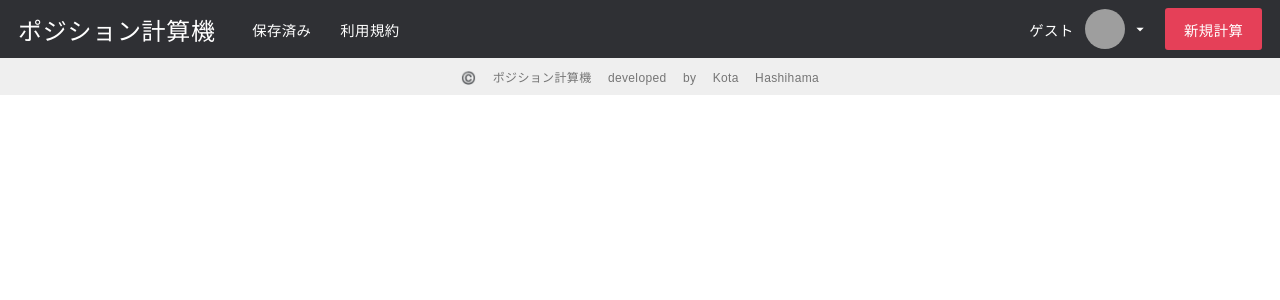
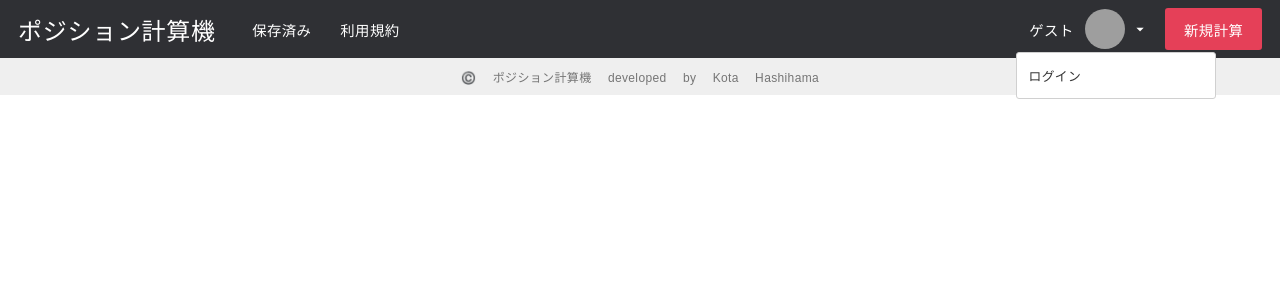
Before and after one commit to kotahashihama/fx-calculator-advanced, a Nuxt app: page /calculation in a window 1280 px wide. Both pictures are taken after a click on the button "ゲスト". Shown: the top 300 px of the page. Built offline with nearby package versions, Linux system fonts and the light colour scheme; grey boxes are pictures that could not be loaded.

Commit message:
ヘッダーのドロップダウンメニューを追加

```diff
--- /dev/null
+++ b/components/common/DropdownOverlay.vue
@@ -0,0 +1,17 @@
+<template>
+  <div
+    v-if="$store.state.showsDropdown"
+    class="dropdown-overlay"
+    @click="hideDropdown()"
+  ></div>
+</template>
+
+<script>
+export default {
+  methods: {
+    hideDropdown() {
+      this.$store.commit('hideDropdown')
+    }
+  }
+}
+</script>
--- a/components/header/TheHeaderUser.vue
+++ b/components/header/TheHeaderUser.vue
@@ -1,5 +1,6 @@
 <template>
-  <button class="header-user">
+  <div class="heaader-user">
+    <button class="button" @click="showDropdown()">
       <span class="name">ゲスト</span>
       <img
         src="https://randomuser.me/api/portraits/men/46.jpg"
@@ -7,10 +8,33 @@
         class="image"
       />
     </button>
+
+    <TheHeaderUserDropdown v-if="$store.state.showsDropdown" />
+  </div>
 </template>
+
+<script>
+import TheHeaderUserDropdown from '@/components/header/TheHeaderUserDropdown.vue'
+
+export default {
+  components: {
+    TheHeaderUserDropdown
+  },
+  methods: {
+    showDropdown() {
+      this.dropdown = true
+      this.$store.commit('showDropdown')
+    }
+  }
+}
+</script>
 
 <style lang="scss" scoped>
 .header-user {
+  position: relative;
+}
+
+.button {
   transition: all 0.3s;
   position: relative;
   display: flex;
--- /dev/null
+++ b/components/header/TheHeaderUserDropdown.vue
@@ -0,0 +1,43 @@
+<template>
+  <nav class="header-dropdown">
+    <ul class="header-dropdown-list">
+      <li class="header-dropdown-list__item">
+        <router-link to="/login" class="header-dropdown-list__item-link"
+          >ログイン</router-link
+        >
+      </li>
+    </ul>
+  </nav>
+</template>
+
+<style lang="scss" scoped>
+.header-dropdown {
+  &-list {
+    list-style: none;
+    z-index: 10;
+    position: absolute;
+    top: calc(#{$header-height} - 6px);
+    padding: 4px 0;
+    border: solid 1px #d0d0d0;
+    border-radius: 3px;
+    width: 200px;
+    background: #fff;
+
+    &__item {
+      font-size: 0.8rem;
+
+      &-link {
+        transition: all 0.3s;
+        display: flex;
+        padding: 0.7em 0.9em;
+        color: #333;
+        text-decoration: none;
+
+        &:hover {
+          background: #efefef;
+        }
+      }
+    }
+  }
+}
+</style>
--- a/layouts/default.vue
+++ b/layouts/default.vue
@@ -3,6 +3,7 @@
     <transition name="modal">
       <Modal v-if="$store.state.showsModal" />
     </transition>
+    <DropdownOverlay />
 
     <TheHeader />
     <nuxt />
@@ -11,12 +12,14 @@
 </template>
 
 <script>
+import DropdownOverlay from '@/components/common/DropdownOverlay.vue'
 import Modal from '@/components/common/modal/Modal.vue'
 import TheHeader from '@/layouts/TheHeader.vue'
 import TheFooter from '@/layouts/TheFooter.vue'
 
 export default {
   components: {
+    DropdownOverlay,
     Modal,
     TheHeader,
     TheFooter
@@ -101,4 +104,12 @@ button {
 .modal-leave-to {
   opacity: 0;
 }
+
+.dropdown-overlay {
+  z-index: 5;
+  position: absolute;
+  display: block;
+  width: 100%;
+  height: 100vh;
+}
 </style>
--- a/store/index.js
+++ b/store/index.js
@@ -67,6 +67,8 @@ const currencyPairs = [
 export const state = () => ({
   showsModal: false,
   currentModal: '',
+
+  showsDropdown: false,
 
   title: '無題',
   currencyPairs,
@@ -272,6 +274,13 @@ export const mutations = {
     state.editsOpenTrade = false
   },
 
+  showDropdown(state) {
+    state.showsDropdown = true
+  },
+  hideDropdown(state) {
+    state.showsDropdown = false
+  },
+
   updateTitle(state, title) {
     state.title = title
   },
```
Lines whose indentation alone changed are shown as unchanged.
